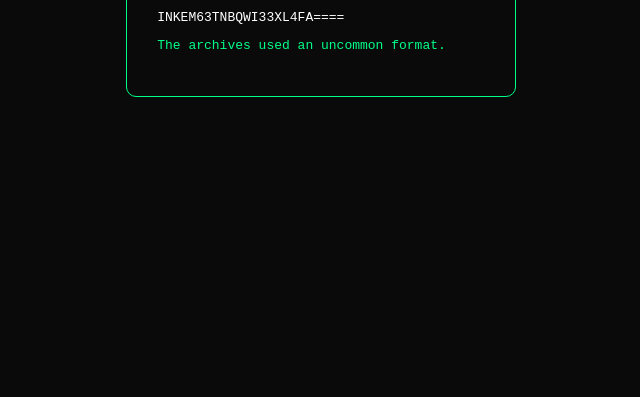
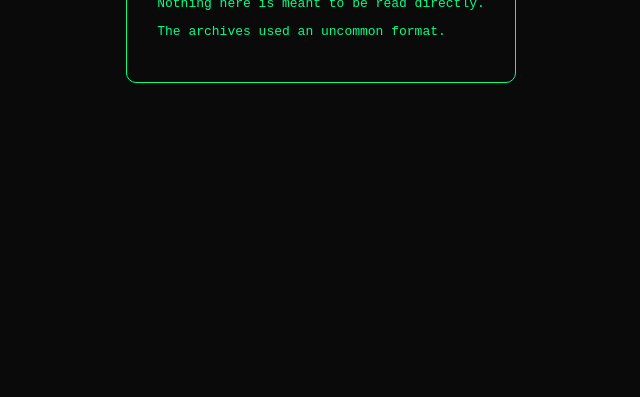
Before and after one commit to riteshekbote/7, a plain HTML site: page flag.html in a window 1280 px wide. Shown: the part 403-800 px from the top of the page, without its empty margins (319-959 px from the left). Drawn offline with Linux system fonts and the light colour scheme.

Commit message:
Update flag.html

```diff
--- a/flag.html
+++ b/flag.html
@@ -36,7 +36,7 @@ Nothing here is meant to be read directly.
 </p>
 
 <div class="code">
-INKEM63TNBQWI33XL4FA====
+<!-- INKEM63TNBQWI33XL4FA==== -->
 </div>
 
 <p>
```
